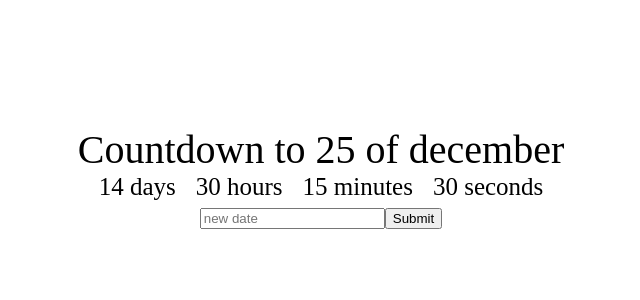
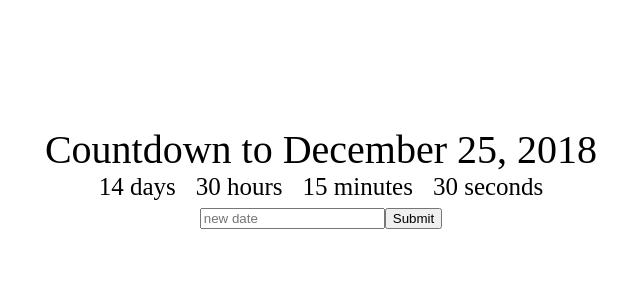
Before and after one commit to volosgoto/countdownchamp, a React (Create React App) app: page / in a window 1280 px wide. Shown: the top 300 px of the page, without its empty margins (319-959 px from the left). Built offline with nearby package versions, Linux system fonts and the light colour scheme.

Commit message:
add changeDeadline()

```diff
--- a/src/App.js
+++ b/src/App.js
@@ -1,10 +1,28 @@
 import React, { Component } from 'react';
 
 class App extends Component {
+  // to add properties
+  constructor(props) {
+    super(props);
+
+    // state always object
+    this.state = {
+        deadline : 'December 25, 2018 '
+    }
+
+  }
+
+  // Update state
+  changeDeadline() {
+    this.setState({deadline: 'November 25, 2018'});
+
+  }
+
+
   render(){
     return (
       <div className="App">
-        <div className="App-title">Countdown to 25 of december</div>
+        <div className="App-title">Countdown to {this.state.deadline}</div>
         <div>
           <div className="Clock-days">14 days</div>
           <div className="Clock-hours">30 hours</div>
@@ -13,7 +31,7 @@
         </div>
           <div>
             <input placeholder="new date"/>
-            <button>Submit</button>
+            <button onClick={ () => this.changeDeadline()}>Submit</button>
           </div>
       </div>
       );
```
